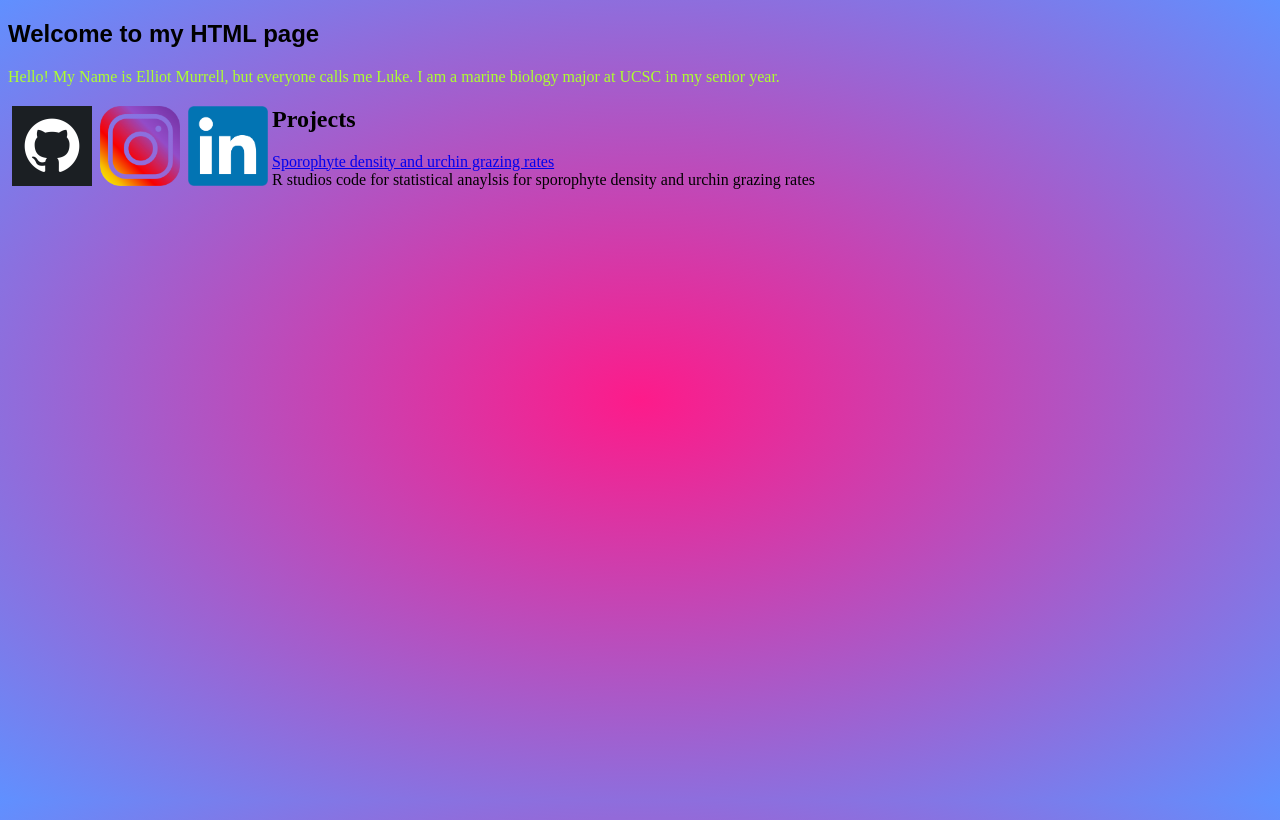
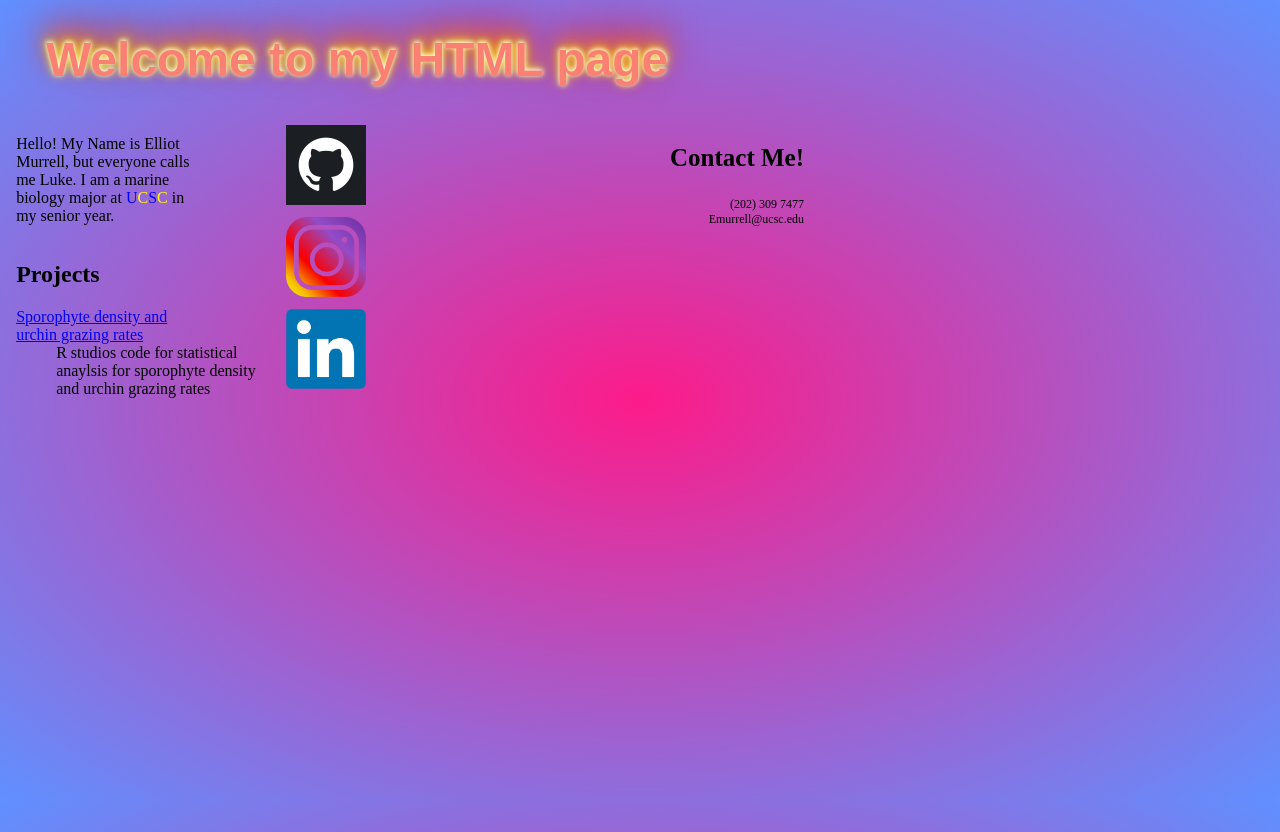
Before and after one commit to Lukemur/website, a plain HTML site: page index.html in a window 1280 px wide. Drawn offline with Linux system fonts and the light colour scheme.

Commit message:
Added span elements to UCSC, created flex containers for formating

```diff
--- a/index.html
+++ b/index.html
@@ -5,14 +5,13 @@
     <meta name="description" content="Our First Page">
     <link rel="stylesheet" href="mystyle.css"/>
 </head>
-<section class="website">
 <body>
     <h1 class="main-header"> Welcome to my HTML page</h1> <!--added "mainheader" class to header 1-->
-    <p class="introduction" id="main-text">Hello! My Name is Elliot Murrell, but everyone calls me Luke.
-    I am a marine biology major at UCSC in my senior year.</p>
-    <a href="https://github.com/Lukemur" target="blank"> <img class="icon" id="githublink" src="github.png" alt="GitHub Link" width="200" height="200" class="click-link"> </a>
-    <a href="https://www.instagram.com/luke___murrell/" target="blank"> <img class="icon" src="ig.png" alt="Instagram Link" width="200" height="200" class="click-link"></a>
-    <a href="https://www.linkedin.com/in/elliot-murrell-5443741b8/" target="blank"> <img class="icon" src="in.png" alt="Linkedin Link" width="200" height="200" class="click-link"></a>
+    <section id="flexgroup">
+    <section id="NM">
+    <p class="intro" id="main-text">Hello! My Name is Elliot Murrell, but everyone calls me Luke.
+    I am a marine biology major at <span class="U">U</span><span class="C">C</span><span class="S">S</span><span class="C">C</span> in my senior year.</p>
+    <section class="projects">
     <h2>Projects</h2>
     <dl>
         <dt> <a href="http://github.com/Lukemur" target="blank>"
@@ -20,6 +19,19 @@
 
         <dd>R studios code for statistical anaylsis for sporophyte density and urchin grazing rates</dd>
     </dl>
+</section class = "projects">
+</section class = "NM">
+    <div class="image-column"
+    <a href="https://github.com/Lukemur" target="blank"> <img class="icon" id="githublink" src="github.png" alt="GitHub Link" width="200" height="200" class="click-link"> </a>
+    <a href="https://www.instagram.com/luke___murrell/" target="blank"> <img class="icon" src="ig.png" alt="Instagram Link" width="200" height="200" class="click-link"></a>
+    <a href="https://www.linkedin.com/in/elliot-murrell-5443741b8/" target="blank"> <img class="icon" src="in.png" alt="Linkedin Link" width="200" height="200" class="click-link"></a>
+    <section id="flexgroup">
+</div>
+<section class="contactme">
+    <h1> Contact Me!</h1>
+    <p>(202) 309 7477</p>
+    <p>Emurrell@ucsc.edu</p>
+    </
+</p>
 </body>
-</section>
 </html>
--- a/mystyle.css
+++ b/mystyle.css
@@ -1,29 +1,88 @@
 p {
-    color: greenyellow;
+    color: rgb(0, 0, 0); /* changed all text color to black unless specified*/
 }
 body{
     min-height: 100%;
     background-color:background: #FD1B8A;
     background: -moz-radial-gradient(center, #FD1B8A 0%, #6090FF 100%);
     background: -webkit-radial-gradient(center, #FD1B8A 0%, #6090FF 100%);
-    background: radial-gradient(ellipse at center, #FD1B8A 0%, #6090FF 100%);;
+    background: radial-gradient(ellipse at center, #FD1B8A 0%, #6090FF 100%);; /*created gradient background*/
 }
 h1.main-header{
     font-family: sans-serif;
-}
+  /*changed main header font to salmon*/
+    color: salmon;
+    background-color: #a82b8d00;
+    text-shadow: #FFF 0 -1px 4px, #ff0 0 -2px 10px, #ff8000 0 -10px 20px, red 0 -18px 40px;
+    }
 html {
-    height:100%;
+    height:100%; /*made height of HTML document 100% so gradient would travel all the way down*/
+    width: 100%;
 }
 .icon{
     height: 80px;
-    width: 80px;
-    float: left;
-    padding: 4px;
+    width: 80px; /*adjusted height and width of the icons, adujstments wer applied to the "class = id" class to make changes to all three simultaniously*/
+    padding: 6px;
 }
 #githublink {
-    transition: transform 1s ease;
+    transition: transform 1s ease; /*specifies that all transitions to occur on the github link will take 1s to complete*/
   }
 
   #githublink:hover {
-    transform: rotate(360deg);
+    transform: rotate(360deg); /* specifies that when hovered, the github link will rotate 360 degrees in the alloted time frame specified above */
   }
+h1{
+    font-size: 300%;
+    margin-left: 3%;
+    margin-right: auto; /* canged the font size of the main header, secified that the margins for the header would start 3% of the page horizontally an continue on one line only*/
+    width: 16em
+}
+.intro{
+    margin-left: 3%;
+    margin-right: 8%; /* took the "class = "intro"" classs and specified that the margins would begin at 3% of the page and end at 8%*/
+    width: 12em;
+}
+.projects{
+margin-left: 3%;
+margin-right: 8%; /* same applications for the prjoects class that were applied to the intro class*/
+width: 12em;
+}
+.projects dd{
+    width: 13em; /* specifies that all <dd> elements within the .projects class would have a width of 13 em, making the paragraph fat*/
+}
+#NM {
+    display: flex;
+   flex-direction: column; /*produces a flex table around the NM class, encompasing the introduction and projects class, puts these classes into a row*/
+   width: 17em;
+}
+.icon{
+    display: flex; /*specifies that the icon class will also be a flex container, because the NM class was specified as a row, the images will now appear next to the pervious two classes*/
+}
+#flexgroup{
+    display: flex;/* makes both flex groups into a flex group, alignining the content*/
+}
+.contactme h1{
+    font-size: 25px;
+    margin-left: 0em;
+    margin-bottom: 1em;
+}
+.contactme p{
+    font-size:12px ;
+    margin-top: 0em;
+    margin-bottom: 0em;
+}
+.contactme{
+    display: flex;
+    flex-direction: column;
+    margin-left: 2em;
+    text-align: right;
+}
+.U {
+    color: blue;
+}
+.C {
+    color: yellow;
+}
+.S{
+    color: blue;
+}
```
